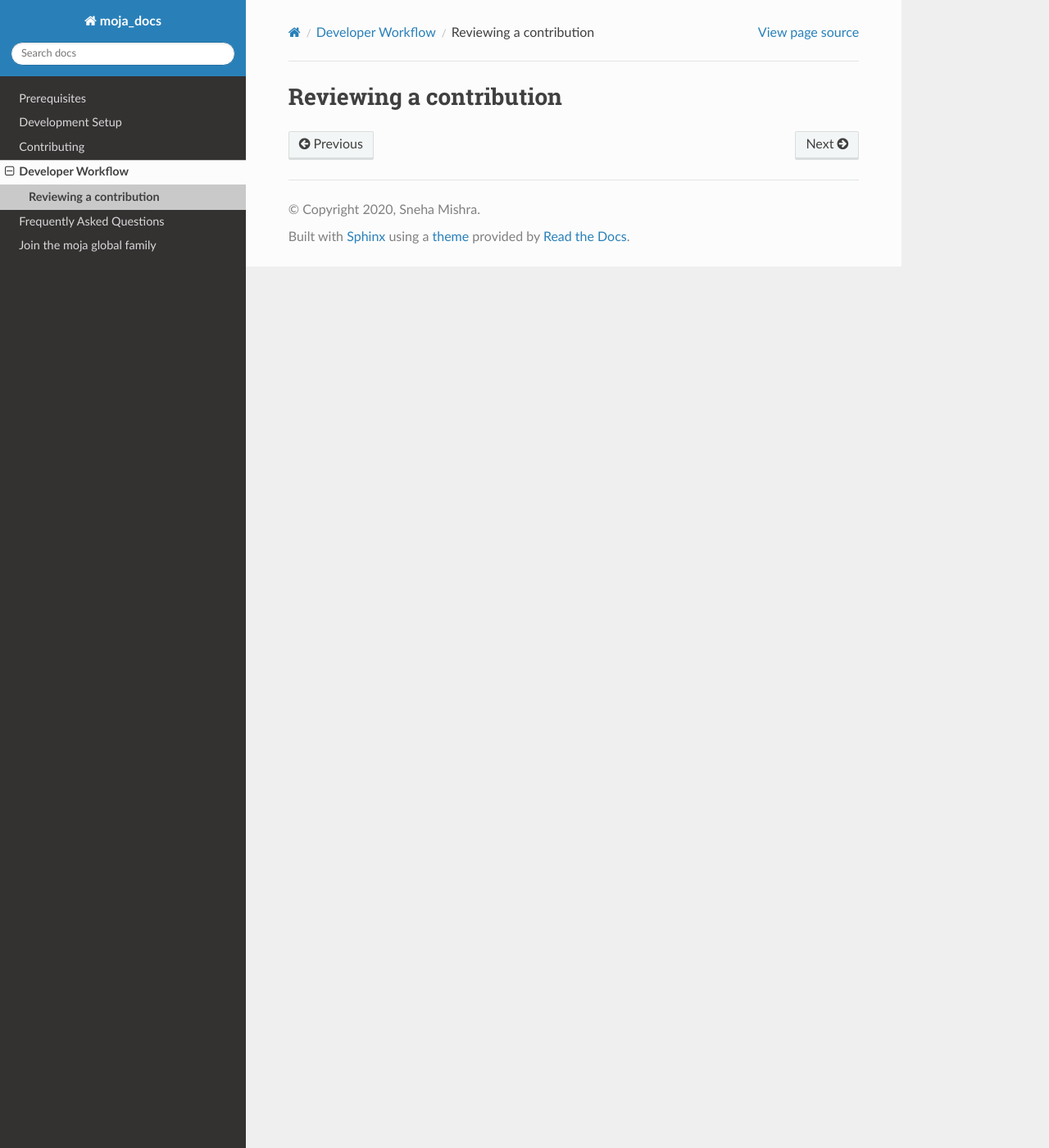
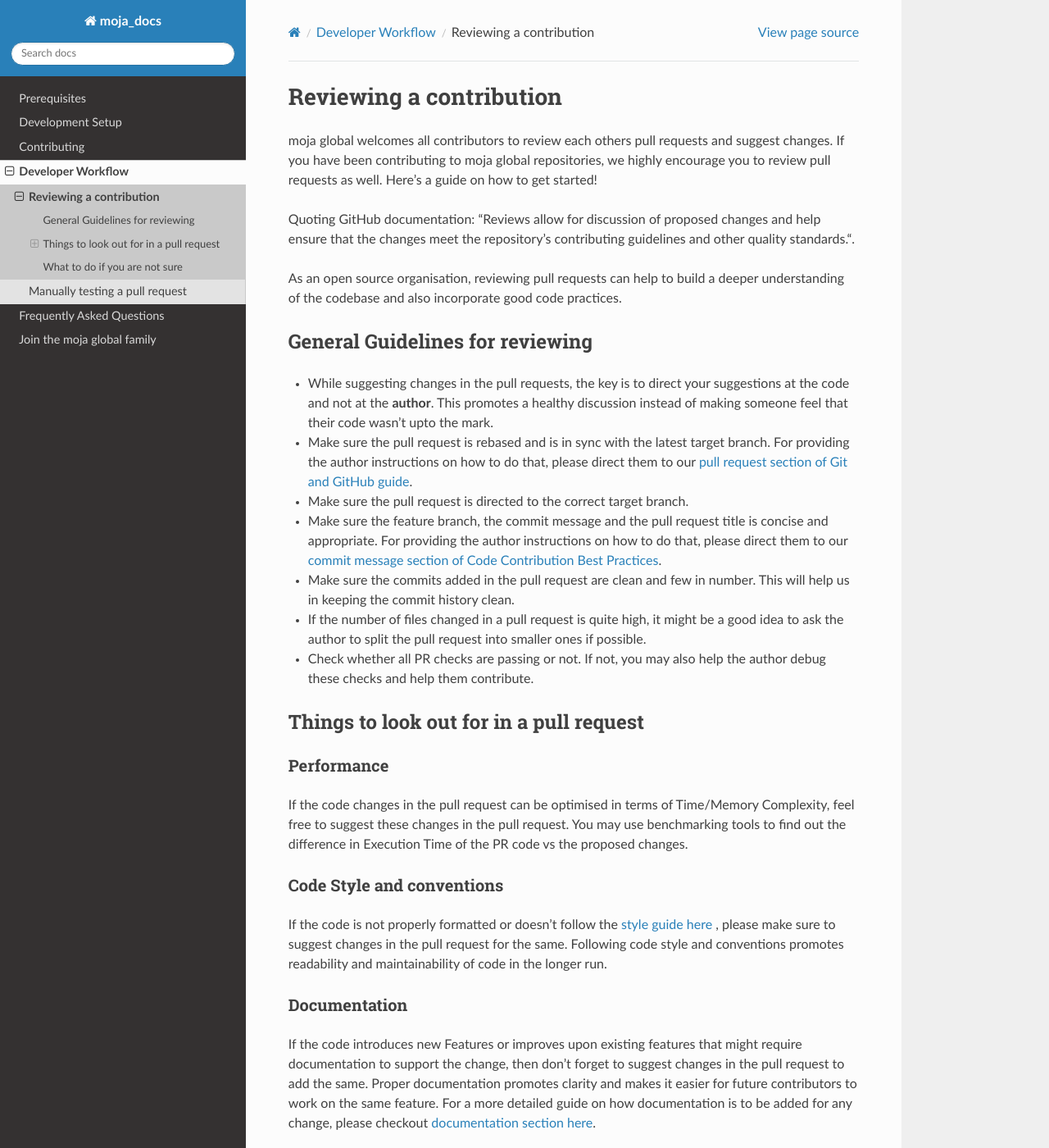
Before and after one commit to moja-global/moja_global_docs, a Sphinx documentation site: the page built from docs/DeveloperWorkflow/reviewing.rst, in a window 1280 px wide and 1400 px high. Shown: the whole window at 82% size. Built offline with Sphinx 7.4.7 and the Read the Docs theme 2.0.0, drawn with Linux system fonts in a browser that asks for light colours; some of the changed text lies outside the part shown.

Commit message:
add docs for reviewing a pull request section

```diff
--- a/docs/DeveloperWorkflow/index.rst
+++ b/docs/DeveloperWorkflow/index.rst
@@ -9,3 +9,4 @@ Contents:
   :maxdepth: 1
 
   reviewing
+  manual_testing_pr
--- /dev/null
+++ b/docs/DeveloperWorkflow/manual_testing_pr.rst
@@ -0,0 +1,6 @@
+.. _DeveloperWorkflow:
+
+Manually testing a pull request
+###############################
+
+This guide is aimed at both authors and reviewers of pull requests to properly test the pull request before merging.
--- a/docs/DeveloperWorkflow/reviewing.rst
+++ b/docs/DeveloperWorkflow/reviewing.rst
@@ -2,3 +2,59 @@
 
 Reviewing a contribution
 ########################
+
+moja global welcomes all contributors to review each others pull requests and suggest changes. If you have been contributing to moja global repositories, we highly encourage you to review pull requests as well.
+Here's a guide on how to get started!
+
+Quoting GitHub documentation: “Reviews allow for discussion of proposed changes and help ensure that the changes meet the repository’s contributing guidelines and other quality standards.“.
+
+As an open source organisation, reviewing pull requests can help to build a deeper understanding of the codebase and also incorporate good code practices.
+
+General Guidelines for reviewing
+--------------------------------
+
+* While suggesting changes in the pull requests, the key is to direct your suggestions at the code and not at the **author**. This promotes a healthy discussion instead of making someone feel that their code wasn't upto the mark.
+* Make sure the pull request is rebased and is in sync with the latest target branch. For providing the author instructions on how to do that, please direct them to our `pull request section of Git and GitHub guide <../DevelopmentSetup/git_and_github_guide.html#make-a-contribution>`_.
+* Make sure the pull request is directed to the correct target branch.
+* Make sure the feature branch, the commit message and the pull request title is concise and appropriate. For providing the author instructions on how to do that, please direct them to our `commit message section of Code Contribution Best Practices <../contributing/code_contribution_best_practices.html#commit-message-guidelines>`_.
+* Make sure the commits added in the pull request are clean and few in number. This will help us in keeping the commit history clean.
+* If the number of files changed in a pull request is quite high, it might be a good idea to ask the author to split the pull request into smaller ones if possible.
+* Check whether all PR checks are passing or not. If not, you may also help the author debug these checks and help them contribute.
+
+Things to look out for in a pull request
+----------------------------------------
+
+Performance
+===========
+
+If the code changes in the pull request can be optimised in terms of Time/Memory Complexity, feel free to suggest these changes in the pull request.
+You may use benchmarking tools to find out the difference in Execution Time of the PR code vs the proposed changes.
+
+Code Style and conventions
+==========================
+
+If the code is not properly formatted or doesn't follow the `style guide here <../contributing/code_contribution_best_practices.html#code-style-conventions>`_ , please make sure to suggest changes in the pull request for the same.
+Following code style and conventions promotes readability and maintainability of code in the longer run.
+
+Documentation
+=============
+
+If the code introduces new Features or improves upon existing features that might require documentation to support the change, then don't forget to suggest changes in the pull request to add the same.
+Proper documentation promotes clarity and makes it easier for future contributors to work on the same feature. For a more detailed guide on how documentation is to be added for any change, please checkout `documentation section here <../contributing/code_contribution_best_practices.html#code-style-conventions>`_.
+
+Tests
+=====
+
+If the code requires additional tests to support its validity, please make sure that proper tests have been added. Also make sure the tests added cover edge cases and test various scenarios instead of the most commonly used ones.
+
+Design
+======
+
+If the code changes introduce design changes in terms of UI/UX, please ask for screnshots/gif supporting this change. Feel free to ask for screenshots on devices with different screen sizes such as mobile/tablet view to get a better idea if the design promotes responsiveness.
+Responsive design helps the application to be more accessible to people thus reaching a wider audience.
+
+What to do if you are not sure
+------------------------------
+
+As a reviewer, it might be difficult sometimes to figure out whether the pull request changes will work or not. So in times of doubt, the best way to review is to checkout the contributors branch and manually test the pull request.
+Here is detailed guide on `manual testing of a pr <manual_testing_pr.html>`_.
```
